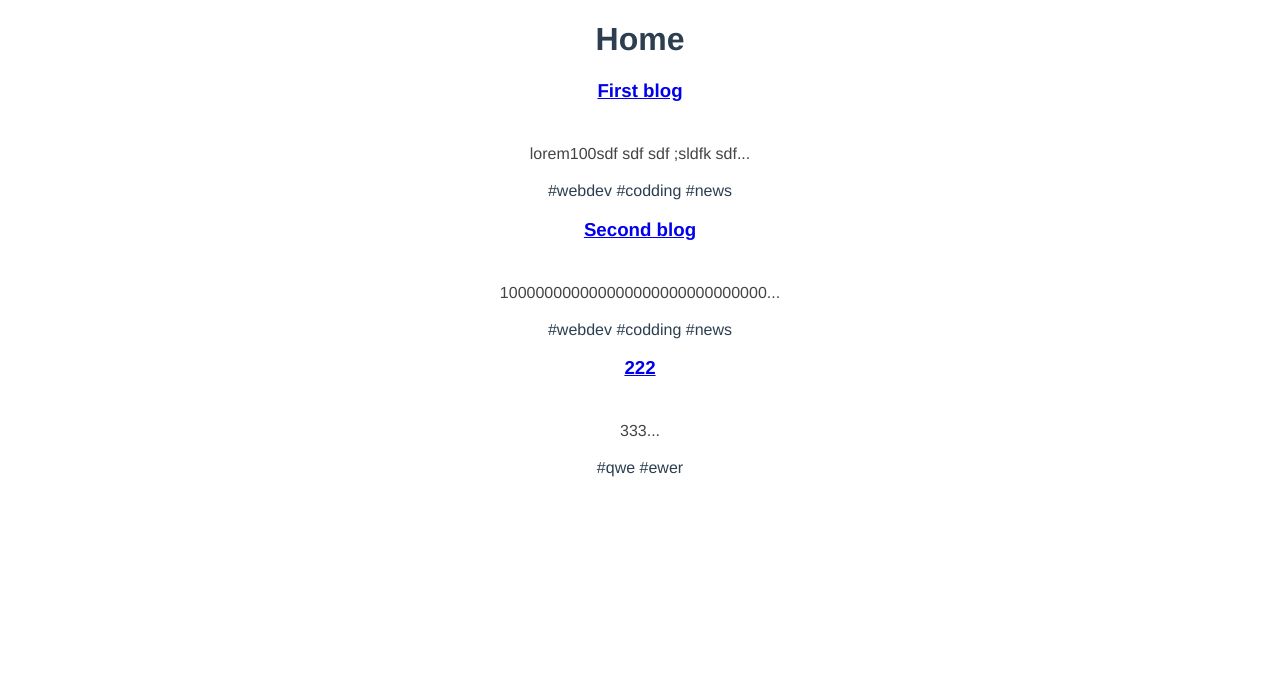
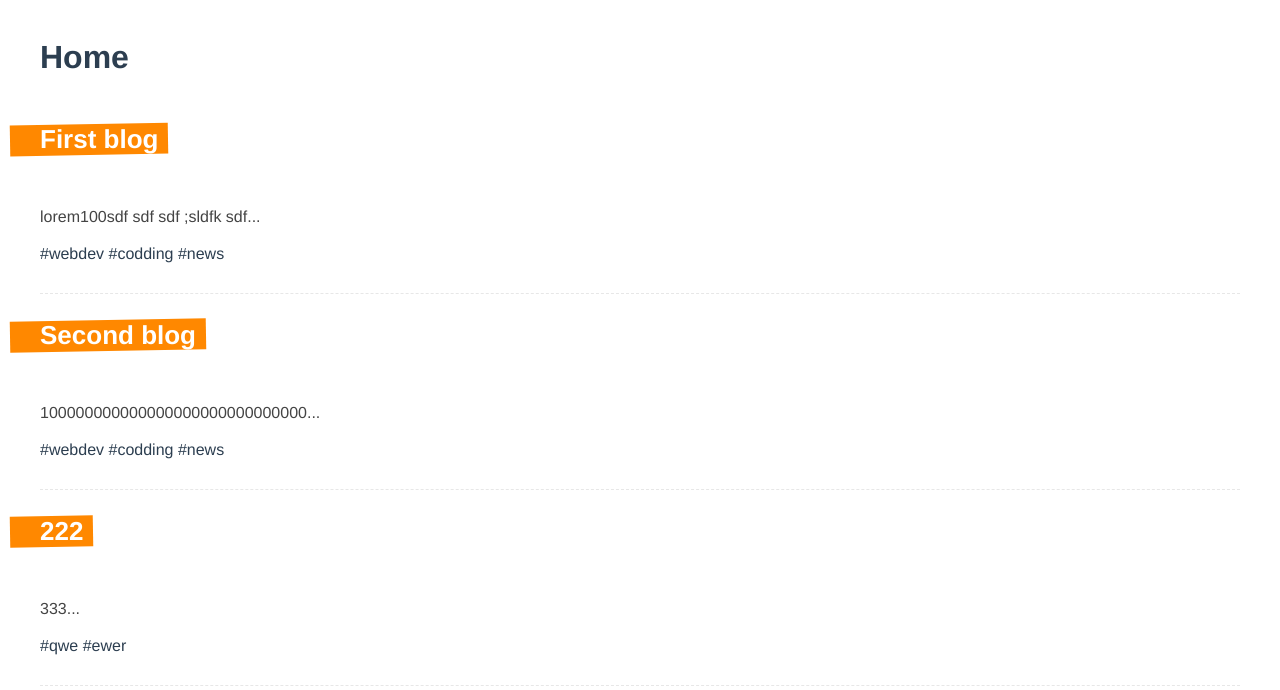
Before and after one commit to Kirill222/vue_composition_api, a Vue app: page / in a window 1280 px wide. Shown: the top 690 px of the page. Built offline with nearby package versions, Linux system fonts and the light colour scheme; data requests are answered from the project's data file.

Commit message:
14 Some CSS styles added

```diff
--- a/src/App.vue
+++ b/src/App.vue
@@ -7,7 +7,6 @@
   font-family: Avenir, Helvetica, Arial, sans-serif;
   -webkit-font-smoothing: antialiased;
   -moz-osx-font-smoothing: grayscale;
-  text-align: center;
   color: #2c3e50;
 }
 
--- a/src/components/SinglePost.vue
+++ b/src/components/SinglePost.vue
@@ -26,5 +26,32 @@
 </script>
 
 <style>
+.post {
+    margin: 0 40px 30px;
+    padding-bottom: 30px;
+    border-bottom: 1px dashed #e7e7e7;
+}
+.post h3 {
+    display: inline-block;
+    position: relative;
+    font-size: 26px;
+    color: #fff;
+    margin-bottom: 10px;
+    max-width: 400px;
+}
+
+.post h3::before {
+    content: "";
+    display: block;
+    width: 100%;
+    height: 100%;
+    background: #ff8800;
+    position: absolute;
+    z-index: -1;
+    padding-right: 40px;
+    left: -30px;
+    transform: rotateZ(-1deg);
+}
+
 
 </style>
--- a/src/composables/getPost.js
+++ b/src/composables/getPost.js
@@ -5,12 +5,6 @@
     const error = ref(null)
 
     const load = async () => {
-
-        //simulate delay to show loading window
-        await new Promise(resolve => {
-            setTimeout(resolve, 2000)
-        })
-
 
       try {
         let data = await fetch(`http://localhost:3000/posts/${id}`)
--- a/src/composables/getPosts.js
+++ b/src/composables/getPosts.js
@@ -5,11 +5,6 @@
     const error = ref(null)
 
     const load = async () => {
-
-      //simulate delay to show loading window
-      await new Promise(resolve => {
-        setTimeout(resolve, 2000)
-      })
 
       try {
         let data = await fetch('http://localhost:3000/posts')
--- a/src/views/Home.vue
+++ b/src/views/Home.vue
@@ -29,6 +29,14 @@
 
     }
 }
+</script>
 
+<style>
 
-</script>
+.home {
+  max-width: 1200px;
+  margin: 0 auto;
+  padding: 10px;
+}
+
+</style>
```
